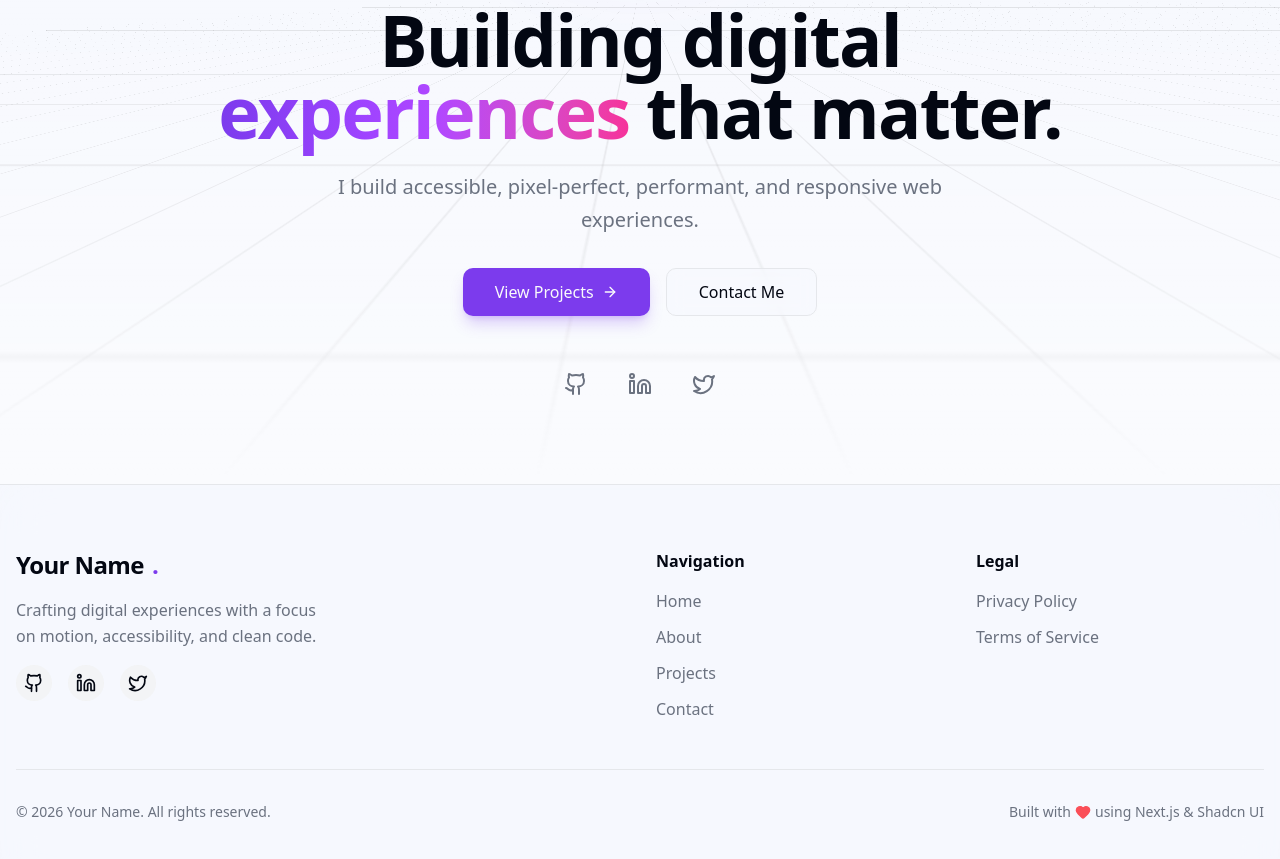
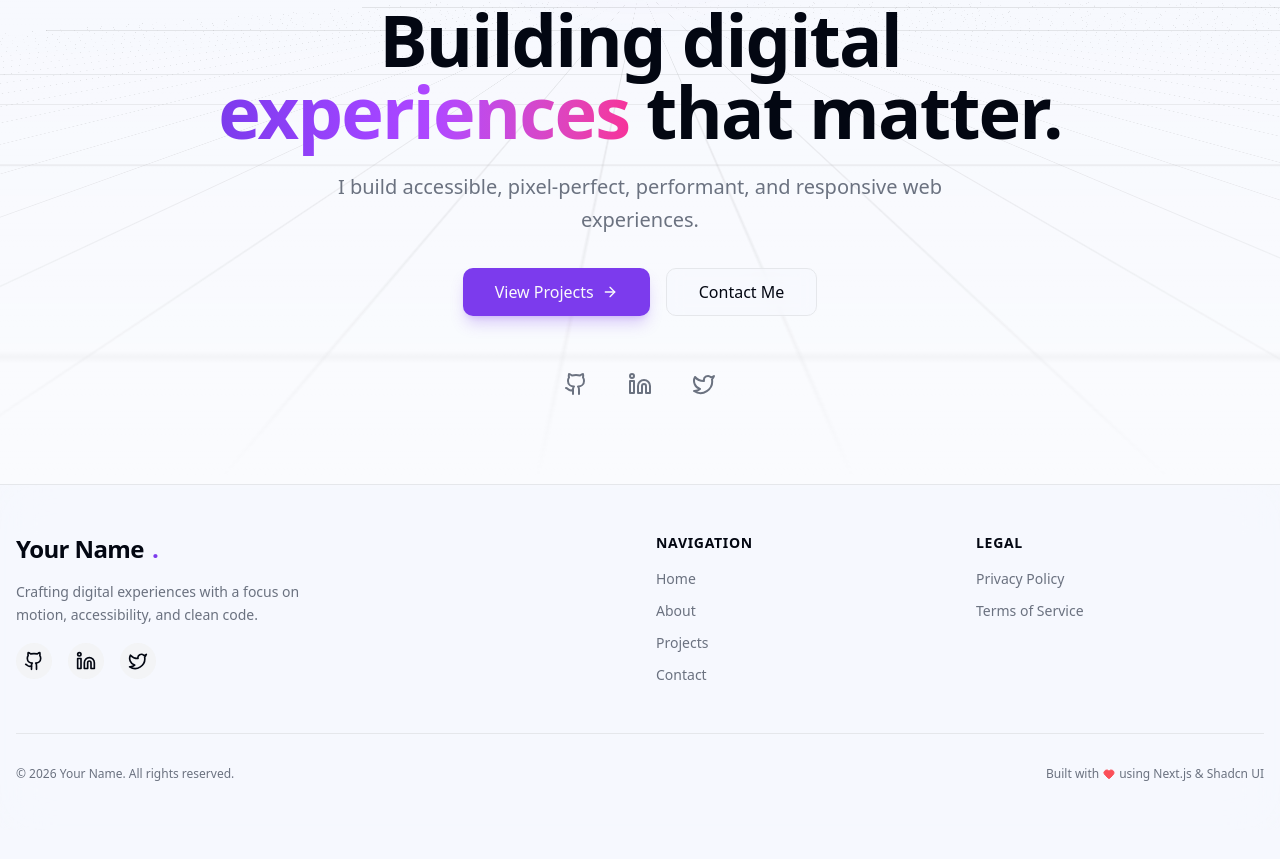
Before and after one commit to mokwathedeveloper/personal-websitedev, a Next.js app: page / in a window 1280 px wide. Shown: the part 323-1182 px from the top of the page. After the commit the page ends 1153 px from the top, so only its background shows below. Built offline with nearby package versions, Linux system fonts and the light colour scheme.

Commit message:
fix(ui): simplify footer structure to remove visual duplication

```diff
--- a/src/components/footer.tsx
+++ b/src/components/footer.tsx
@@ -8,13 +8,13 @@ import { Github, Linkedin, Twitter, Heart } from "lucide-react"
 export function Footer() {
   return (
     <footer className="border-t bg-background/50 backdrop-blur-xl">
-      <div className="container px-4 py-12 md:py-16">
-        <div className="grid grid-cols-1 md:grid-cols-4 gap-8 mb-12">
+      <div className="container px-4 py-8 md:py-12">
+        <div className="grid grid-cols-1 md:grid-cols-4 gap-8">
           <div className="col-span-1 md:col-span-2 space-y-4">
             <Link href="/" className="font-bold text-2xl tracking-tight flex items-center gap-2">
               {SITE_CONFIG.name}<span className="text-primary">.</span>
             </Link>
-            <p className="text-muted-foreground max-w-xs leading-relaxed">
+            <p className="text-muted-foreground max-w-xs leading-relaxed text-sm">
               Crafting digital experiences with a focus on motion, accessibility, and clean code.
             </p>
             <div className="flex gap-4">
@@ -34,8 +34,8 @@ export function Footer() {
           </div>
 
           <div>
-            <h3 className="font-heading font-semibold mb-4">Navigation</h3>
-            <ul className="space-y-3">
+            <h3 className="font-heading font-semibold mb-4 text-sm uppercase tracking-wider">Navigation</h3>
+            <ul className="space-y-3 text-sm">
               {NAV_LINKS.map((link) => (
                 <li key={link.name}>
                   <Link href={link.href} className="text-muted-foreground hover:text-primary transition-colors">
@@ -47,8 +47,8 @@ export function Footer() {
           </div>
 
           <div>
-            <h3 className="font-heading font-semibold mb-4">Legal</h3>
-            <ul className="space-y-3 text-muted-foreground">
+            <h3 className="font-heading font-semibold mb-4 text-sm uppercase tracking-wider">Legal</h3>
+            <ul className="space-y-3 text-sm text-muted-foreground">
               <li>
                 <Link href="#" className="hover:text-primary transition-colors">Privacy Policy</Link>
               </li>
@@ -59,11 +59,11 @@ export function Footer() {
           </div>
         </div>
 
-        <div className="pt-8 border-t flex flex-col md:flex-row justify-between items-center gap-4 text-sm text-muted-foreground">
+        <div className="mt-12 pt-8 border-t flex flex-col md:flex-row justify-between items-center gap-4 text-xs text-muted-foreground">
           <p>© {new Date().getFullYear()} {SITE_CONFIG.name}. All rights reserved.</p>
           <div className="flex items-center gap-1">
             <span>Built with</span>
-            <Heart className="w-4 h-4 text-red-500 fill-red-500 animate-pulse" />
+            <Heart className="w-3 h-3 text-red-500 fill-red-500 animate-pulse" />
             <span>using Next.js & Shadcn UI</span>
           </div>
         </div>
```
